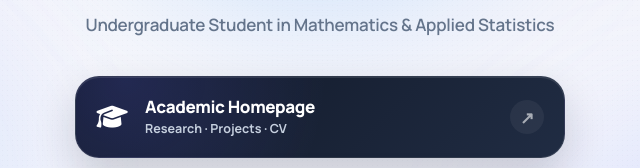
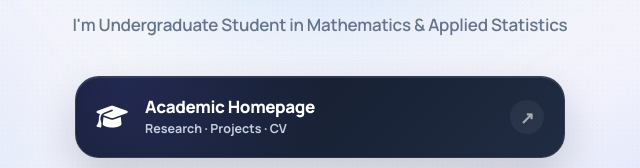
Before and after one commit to Always-Gi/Always-Gi.github.io, a plain HTML site: page index.html in a window 1280 px wide. Shown: the part 297-465 px from the top of the page, 320-960 px from the left. Drawn offline with Linux system fonts and the light colour scheme.

Commit message:
Update index.html

```diff
--- a/index.html
+++ b/index.html
@@ -35,7 +35,7 @@
       </h1>
 
       <p class="subtitle">
-        Undergraduate Student in Mathematics &amp; Applied Statistics
+        I'm Undergraduate Student in Mathematics &amp; Applied Statistics
       </p>
     </header>
 
```
